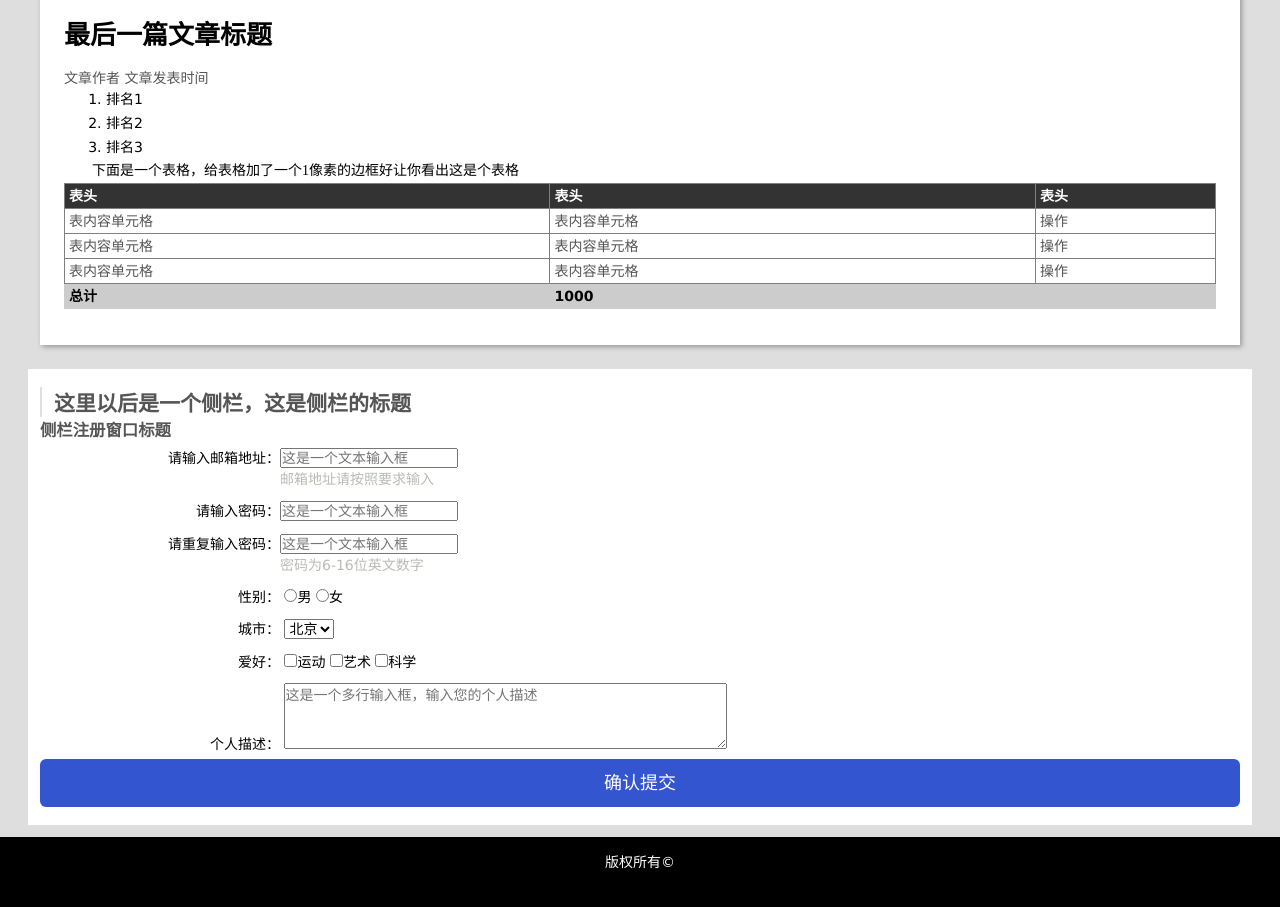
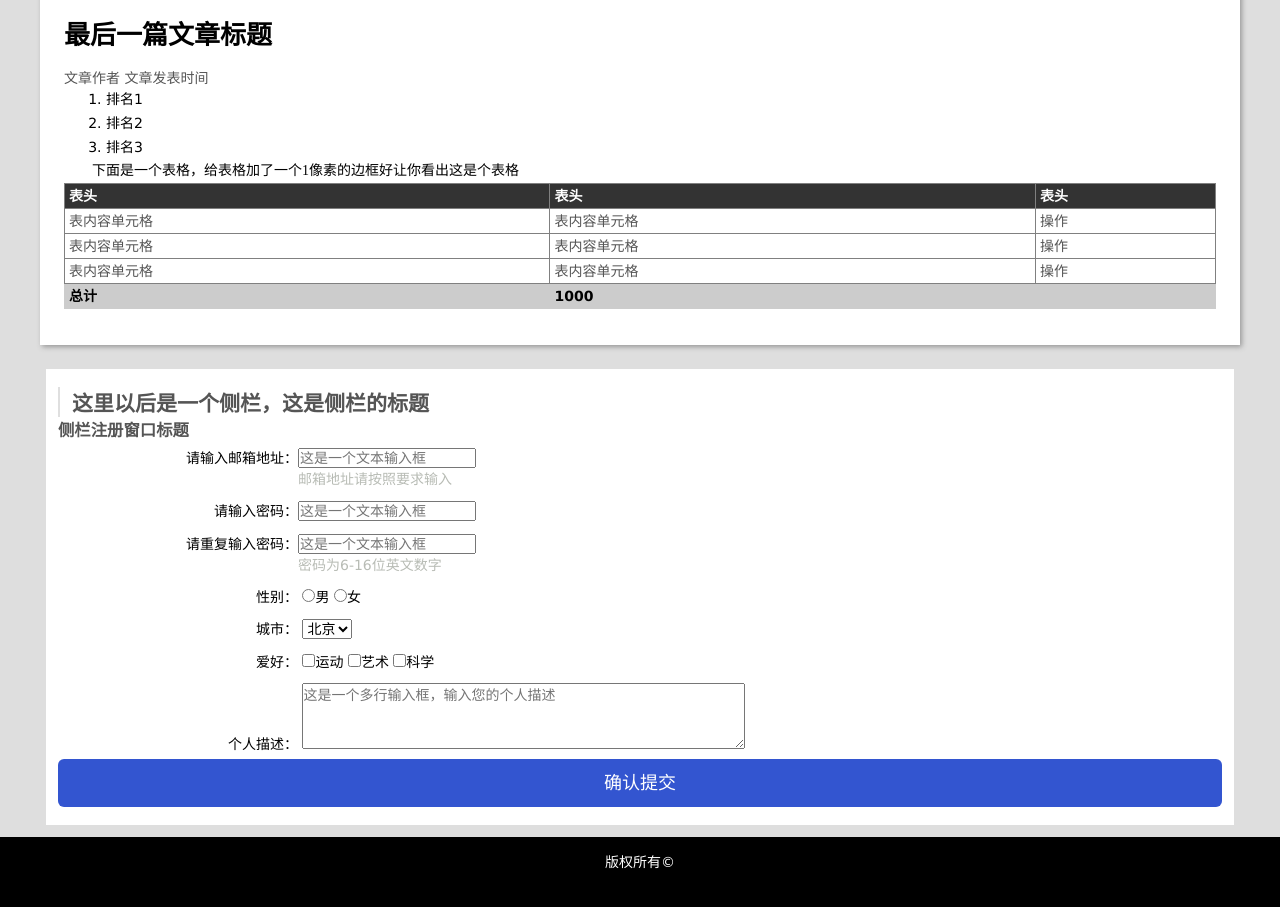
Before and after one commit to life1st/baidu_IFE_study_code, a plain HTML site: page xiaovCollege/task2.html in a window 1280 px wide. Shown: the part 2935-3842 px from the top of the page. Drawn offline with Linux system fonts and the light colour scheme.

Commit message:
update task2.

```diff
--- a/xiaovCollege/task2.css
+++ b/xiaovCollege/task2.css
@@ -99,7 +99,7 @@ header h1 {
     margin: 10px;
 }
 .side-bar-box {
-    width: 1200px;
+    width: 1164px;
     padding: 18px 12px;
     margin: 12px auto;
     background-color: #fff;
```
